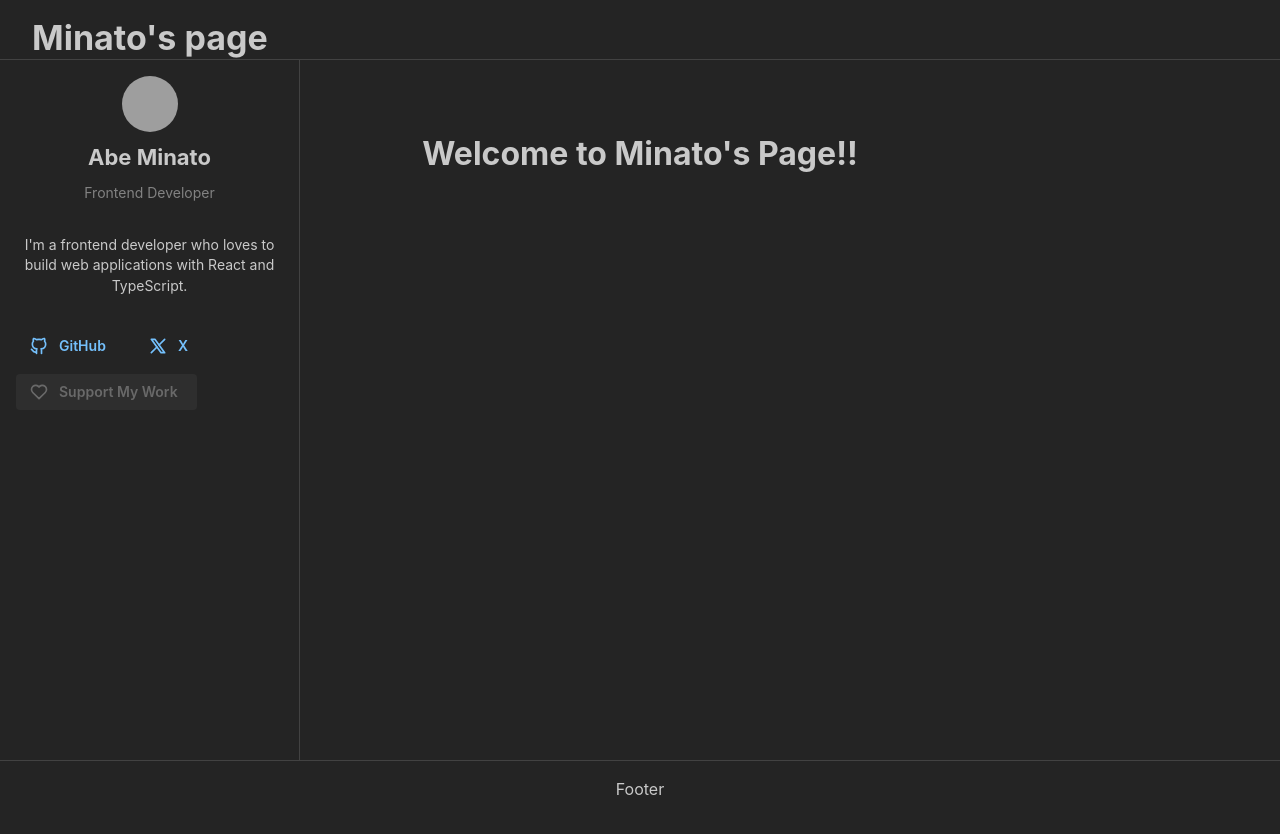
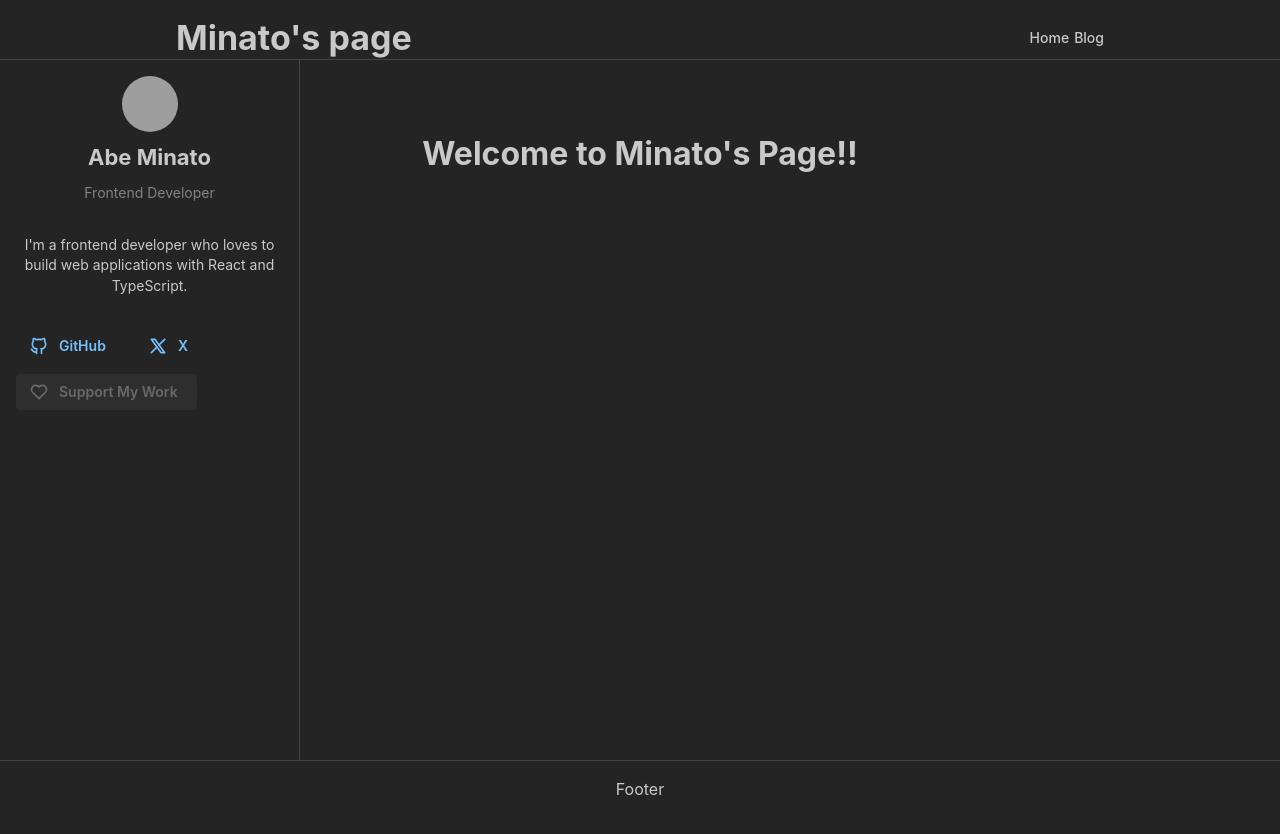
Before and after one commit to M1n01/MyPage, a React (Vite) app in the folder app/: page / in a window 1280 px wide. Shown: the top 834 px of the page. Built offline with nearby package versions, Linux system fonts and the light colour scheme; grey boxes are pictures that could not be loaded.

Commit message:
#2 feat: Header links

```diff
--- a/app/src/App.tsx
+++ b/app/src/App.tsx
@@ -1,12 +1,10 @@
 import { FC } from 'react';
 import { MantineProvider } from '@mantine/core';
-// import { Notifications } from '@mantine/notifications';
 import { BrowserRouter, Routes, Route } from 'react-router-dom';
 import './App.css';
 
 import Home from './pages/Home';
-import Login from './pages/Login';
-// import Settings from './pages/Settings';
+import Blog from './pages/Blog';
 
 const App: FC = () => {
   return (
@@ -14,8 +12,7 @@ const App: FC = () => {
       <BrowserRouter>
         <Routes>
           <Route path="/" element={<Home />} />
-          <Route path="/settings" />
-          <Route path="/login" element={<Login />} />
+          <Route path="/blog" element={<Blog />} />
         </Routes>
       </BrowserRouter>
     </MantineProvider>
--- /dev/null
+++ b/app/src/components/Header.module.css
@@ -0,0 +1,34 @@
+.header {
+  height: rem(56px);
+  margin-bottom: rem(120px);
+  background-color: var(--mantine-color-body);
+  border-bottom: rem(1px) solid light-dark(var(--mantine-color-gray-3), var(--mantine-color-dark-4));
+  min-width: 320px;
+}
+
+.inner {
+  height: rem(56px);
+  display: flex;
+  justify-content: space-between;
+  align-items: center;
+}
+
+.link {
+  display: block;
+  line-height: 1;
+  padding: rem(8px) rem(12px);
+  border-radius: var(--mantine-radius-sm);
+  text-decoration: none;
+  color: light-dark(var(--mantine-color-gray-7), var(--mantine-color-dark-0));
+  font-size: var(--mantine-font-size-sm);
+  font-weight: 500;
+
+  @mixin hover {
+    background-color: light-dark(var(--mantine-color-gray-0), var(--mantine-color-dark-6));
+  }
+
+  [data-mantine-color-scheme] &[data-active] {
+    background-color: var(--mantine-color-blue-filled);
+    color: var(--mantine-color-white);
+  }
+}
--- a/app/src/components/Header.tsx
+++ b/app/src/components/Header.tsx
@@ -1,13 +1,37 @@
-import { FC } from 'react';
-import { AppShell, Burger, Group, Title } from '@mantine/core';
+import { FC, useState } from 'react';
+import { AppShell, Autocomplete, Burger, Container, Group, Title } from '@mantine/core';
+import classes from './Header.module.css';
+
+const links = [
+  { link: '/', label: 'Home' },
+  { link: '/blog', label: 'Blog' },
+]
 
 const Header: FC<{ opened: boolean; toggle: () => void }> = ({ opened, toggle }) => {
+  const [active, setActive] = useState<string | null>(null);
+
+  const items = links.map((link) => (
+    <a
+      key={link.label}
+      href={link.link}
+      className={classes.link}
+      data-active={active === link.link || undefined}
+      onClick={() => setActive(link.link)}
+    >
+      {link.label}
+    </a>
+  ));
+
   return (
-    <AppShell.Header p="md">
-      <Group h="100%" px="md" align="center">
+    <AppShell.Header p="md" className={classes.header}>
+      <Container size="md" className={classes.inner}>
+        <Title>Minato's page</Title>
+        <Group gap={5} visibleFrom="xs" className={classes.links}>
+          {items}
+        </Group>
+
         <Burger opened={opened} onClick={toggle} hiddenFrom="sm" size="sm" />
-        <Title>Minato's page</Title>
-      </Group>
+      </Container>
     </AppShell.Header>
   );
 };
--- a/app/src/pages/Blog.tsx
+++ b/app/src/pages/Blog.tsx
@@ -0,0 +1,31 @@
+import { FC, useEffect, useState } from 'react';
+import Layout from '../components/Layout';
+import { BlogProps } from '../api/Notion';
+
+const Blog: FC = () => {
+  const [posts, setPosts] = useState<BlogProps[]>([]);
+
+  useEffect(() => {
+    const fetchPosts = async () => {
+      const res = await fetch('/api/posts');
+      const data = await res.json();
+      setPosts(data);
+    };
+    fetchPosts();
+  }, []);
+
+  return (
+    <Layout>
+      <h1>Blog</h1>
+      <ul>
+        {posts.map((post) => (
+          <li key={post.slug}>
+            <a href={`/blog/${post.slug}`}>{post.title}</a>
+          </li>
+        ))}
+      </ul>
+    </Layout>
+  );
+};
+
+export default Blog;
```
